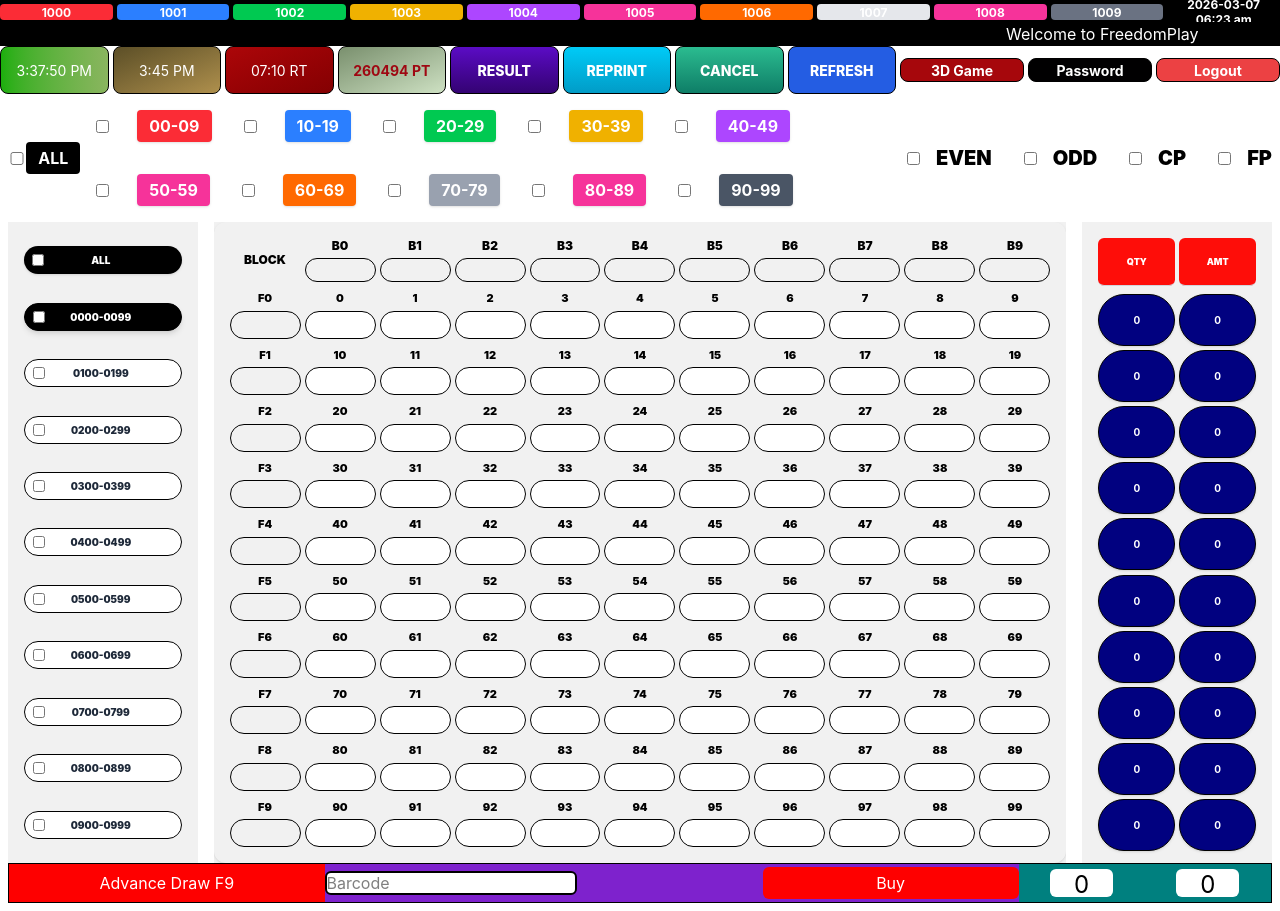
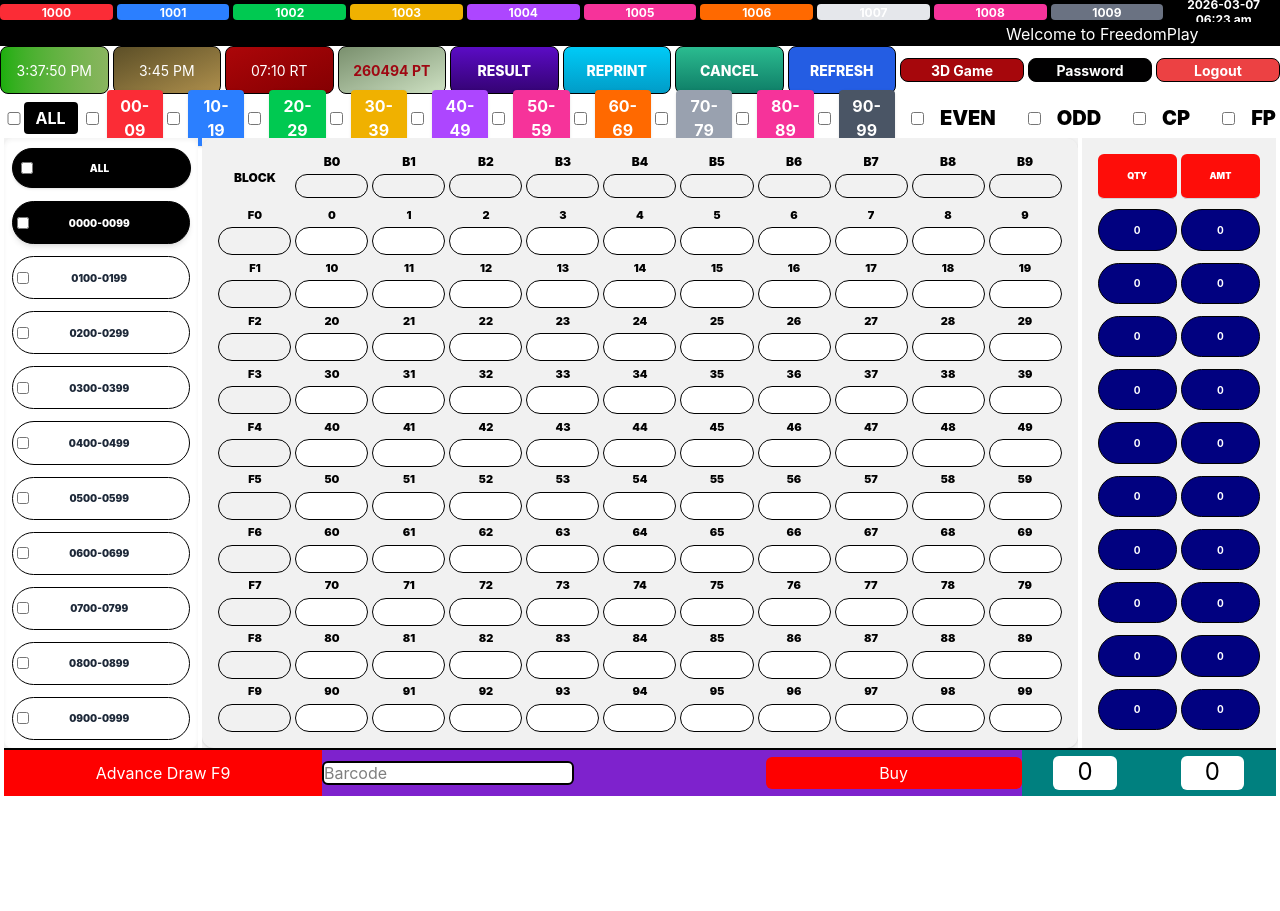
Before and after one commit to janakmandavgade/LotteryGame, a React (Vite) app: page / in a window 1280 px wide. After the commit the page ends 800 px from the top, so only its background shows below. Built offline with nearby package versions, Linux system fonts and the light colour scheme.

Commit message:
Code updated for laptop screen

```diff
--- a/src/App.jsx
+++ b/src/App.jsx
@@ -12,18 +12,32 @@ function App() {
     const [refreshTrigger, setRefreshTrigger] = useState(0);
 
     return (
-      <>
-      <div className='bg-black mt-0'>
+      // <>
+      // <div className='bg-black mt-0'>
+      //   <WinningValues winValues={winValues} />
+      //   <ScrollingText />
+      // </div>
+      // <div >
+      //     <div className='h-[5vh]'>
+      //       <UtilRow setRefreshTrigger={setRefreshTrigger} />
+      //     </div>
+      // </div>
+      //   <LotteryGrid refreshTrigger={refreshTrigger}/>
+      // </>
+
+      <div className='h-screen w-full flex flex-col overflow-hidden'>
+    <div className='shrink-0 bg-black'>
       <WinningValues winValues={winValues} />
       <ScrollingText />
     </div>
-      <div >
-          <div className='h-[5vh]'>
+    <div className='shrink-0 h-[5vh]'>
       <UtilRow setRefreshTrigger={setRefreshTrigger} />
     </div>
+    {/* This container now controls the remaining 100% height */}
+    <div className='flex-grow overflow-hidden'>
+      <LotteryGrid refreshTrigger={refreshTrigger}/>
     </div>
-        <LotteryGrid refreshTrigger={refreshTrigger}/>
-      </>
+  </div>
     )
 }
 
--- a/src/components/lottery_grid/grid.jsx
+++ b/src/components/lottery_grid/grid.jsx
@@ -31,11 +31,9 @@ export default function LotteryGrid({refreshTrigger}) {
     setEvenOnly(false);
     setOddOnly(false);
     bulkPrevValues.current = {};
-    // Add any other state resets here (like current indices)
   };
 
   useEffect(() => {
-    // We don't want to refresh on the very first render
     if (refreshTrigger > 0) {
       console.log('Refreshed')
       handleRefresh();
@@ -136,18 +134,18 @@ export default function LotteryGrid({refreshTrigger}) {
   };
 
   return (
-    <div className="p-2 min-h-screen w-full overflow-x-hidden font-sans mt-4">
+    <div className="p-1 h-full w-full overflow-hidden flex flex-col font-sans">
       {/* 1k Row */}
-      <div className="grid grid-cols-[4fr_1fr] mb-4">
-        <div className='grid grid-cols-[1fr_11fr] gap-4 items-center justify-center'>
+      <div className="h-[6vh] grid grid-cols-[4fr_1fr] mb-0 shrink-0">
+        <div className='grid grid-cols-[1fr_11fr] gap-2 items-center justify-center'>
           <div className="flex items-center justify-center text-center">
             <input type="checkbox" checked={thousandsSelected.every(v => v)} onChange={() => toggleAll('1000')} className="w-full" />
             <span className="inline-block h-full bg-black text-white text-center font-bold w-full px-3 py-1 rounded ">ALL</span>
           </div>
 
-          <div className="flex flex-wrap gap-8">
+          <div className="grid grid-cols-10 gap-1 h-full items-center">
             {thousandsSelected.map((sel, i) => (
-              <div key={i} className="flex items-center gap-7">
+              <div key={i} className="flex items-center gap-2">
                 <input type="checkbox" checked={sel} onChange={() => { const n = [...thousandsSelected]; n[i] = !n[i]; setThousandsSelected(n); if(n[i]) stampData(n, hundredsSelected); }} />
                 <button
                   onClick={() => setCurr1000sIdx(i)}
@@ -177,12 +175,11 @@ export default function LotteryGrid({refreshTrigger}) {
       </div>
 
       {/* Main Grid for matrix*/}
-      <div className="grid grid-cols-[2fr_9fr_2fr] gap-4 w-full">
+      <div className="flex-grow grid grid-cols-[2fr_9fr_2fr] gap-1 w-full min-h-0">
         <div className="flex flex-col h-full bg-[#F1F1F1]">
-          <div className="grid grid-rows-11 gap-y-3 h-full p-4">
-
-            <div className="flex items-center">
-              <div className="bg-black text-white rounded-full px-2 flex items-center h-7 w-full shadow-sm">
+          <div className="grid grid-rows-11 gap-1 h-full p-1 bg-white rounded-lg shadow-inner">
+            <div className="flex items-center justify-center h-full w-[96%] py-0.5 ml-1">
+              <div className="bg-black text-white rounded-full px-2 flex items-center h-[5vh] min-h-[22px] w-full shadow-sm border border-black">
                 <input
                   type="checkbox"
                   className="w-3 h-3 accent-blue-500"
@@ -196,9 +193,9 @@ export default function LotteryGrid({refreshTrigger}) {
             </div>
 
             {hundredsSelected.map((sel, i) => (
-              <div key={i} className="flex items-center">
+              <div key={i} className="flex items-center px-1 py-1">
                 <div
-                  className={`flex items-center px-2 rounded-full border-[1.5px] h-7 w-full transition-all ${
+                  className={`flex items-center px-1 rounded-full border-[1.5px] h-full w-full min-h-0 py-0.5 transition-all ${
                     curr100sIdx === i
                     ? 'bg-black text-white border-black shadow-md'
                     : 'bg-white text-gray-800 border-black'
@@ -232,7 +229,7 @@ export default function LotteryGrid({refreshTrigger}) {
         <div key={refreshTrigger} className="flex flex-col gap-1 w-full overflow-x-auto min-w-0 bg-[#F1F1F1]">
 
 
-          <div className="grid grid-cols-11 gap-x-1 gap-y-2 w-full p-4 rounded-xl shadow-sm ">
+          <div className="grid grid-cols-11 grid-rows-11 gap-1 w-full h-full p-4 rounded-xl shadow-sm ">
 
             <div className="flex items-center justify-center">
               <span className="text-xs font-black text-black uppercase">BLOCK</span>
@@ -269,13 +266,7 @@ export default function LotteryGrid({refreshTrigger}) {
                     size={1}
                     placeholder=""
                     onChange={(e) => updateMapValues(Array.from({ length: 10 }, (_, c) => rowIndex * 10 + c), e.target.value, `f${rowIndex}`)}
-                    className="w-full h-7 rounded-full border-[1.5px] border-black
-                    text-center text-xs font-bold
-                    appearance-none p-0 leading-none
-                    flex items-center justify-center
-                    [&::-webkit-inner-spin-button]:appearance-none
-                    [&::-webkit-outer-spin-button]:appearance-none
-                    focus:outline-none focus:border-black"
+                    className="w-full h-full max-h-[3.5vh] rounded-full border border-black text-center text-[10px] font-bold p-0 flex items-center justify-center focus:outline-none"
                   />
                 </div>
 
@@ -329,17 +320,12 @@ export default function LotteryGrid({refreshTrigger}) {
             </div>
 
             {rowStats.map((stat, i) => (
-              <div key={i} className="grid grid-cols-2 gap-x-1 h-7">
-                <div className="flex flex-col p-5 items-center justify-center bg-[#010180] rounded-full shadow-sm border border-black min-w-0 ">
-                  <span className="text-[10px] font-bold text-white leading-none">
-                    {stat.qty}
-                  </span>
+              <div key={i} className="grid grid-cols-2 gap-1 h-full min-h-0 py-0.5">
+                <div className="flex items-center justify-center bg-[#010180] rounded-full border border-black h-full">
+                  <span className="text-[10px] font-bold text-white leading-none">{stat.qty}</span>
                 </div>
-
-                <div className="flex flex-col items-center justify-center bg-[#010180] rounded-full shadow-sm border border-black min-w-0">
-                  <span className="text-[10px] font-bold text-white leading-none">
-                    {stat.amt}
-                  </span>
+                <div className="flex items-center justify-center bg-[#010180] rounded-full border border-black h-full">
+                  <span className="text-[10px] font-bold text-white leading-none">{stat.amt}</span>
                 </div>
               </div>
             ))}
@@ -348,7 +334,7 @@ export default function LotteryGrid({refreshTrigger}) {
 
       </div>
 
-      <div className='grid grid-cols-[25fr_55fr_20fr] h-[5vh] border border-black'>
+      <div className='shrink-0 h-[6vh] grid grid-cols-[25fr_55fr_20fr] border-t-2 border-black bg-white'>
         <div className='bg-[#FE0000] flex justify-center items-center text-white'>Advance Draw F9</div>
         <div className='flex flex-row bg-[#7E22CD] justify-between items-center'>
           <input
```
Lines whose indentation alone changed are shown as unchanged.
